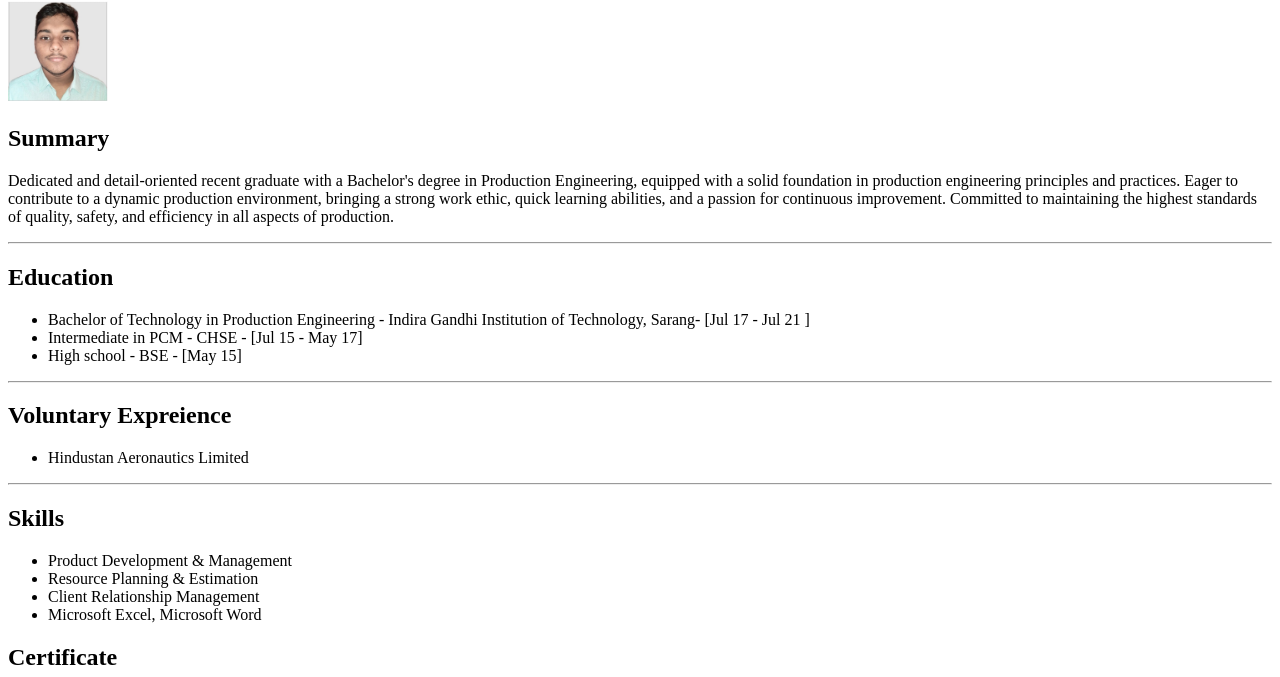
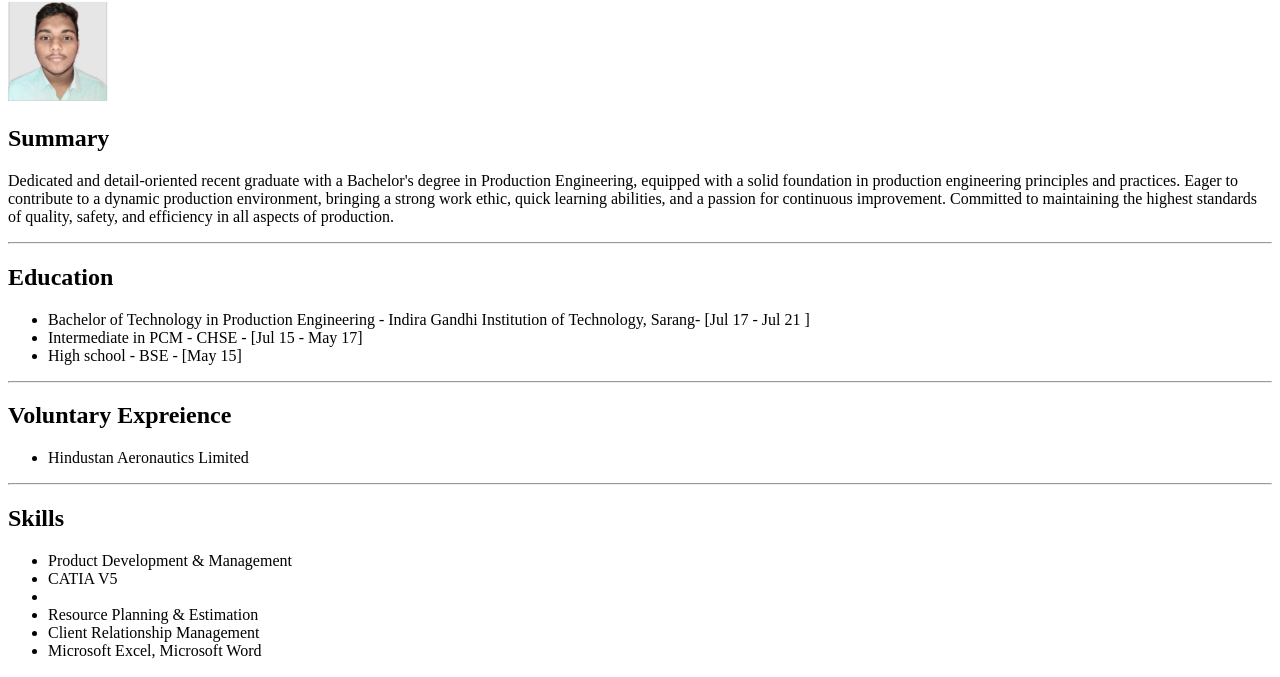
Before and after one commit to Satyanarayanlenka/My-Resume, a plain HTML site: page index.html in a window 1280 px wide. Shown: the part 79-756 px from the top of the page. Drawn offline with Linux system fonts and the light colour scheme.

Commit message:
Update index.html

```diff
--- a/index.html
+++ b/index.html
@@ -39,6 +39,7 @@
         <h2>Skills</h2>
         <ul>
             <li>Product Development & Management</li>
+            <li>CATIA V5<li>
             <li>Resource Planning & Estimation</li>
             <li>Client Relationship Management</li>
             <li>Microsoft Excel, Microsoft Word</li>
```
